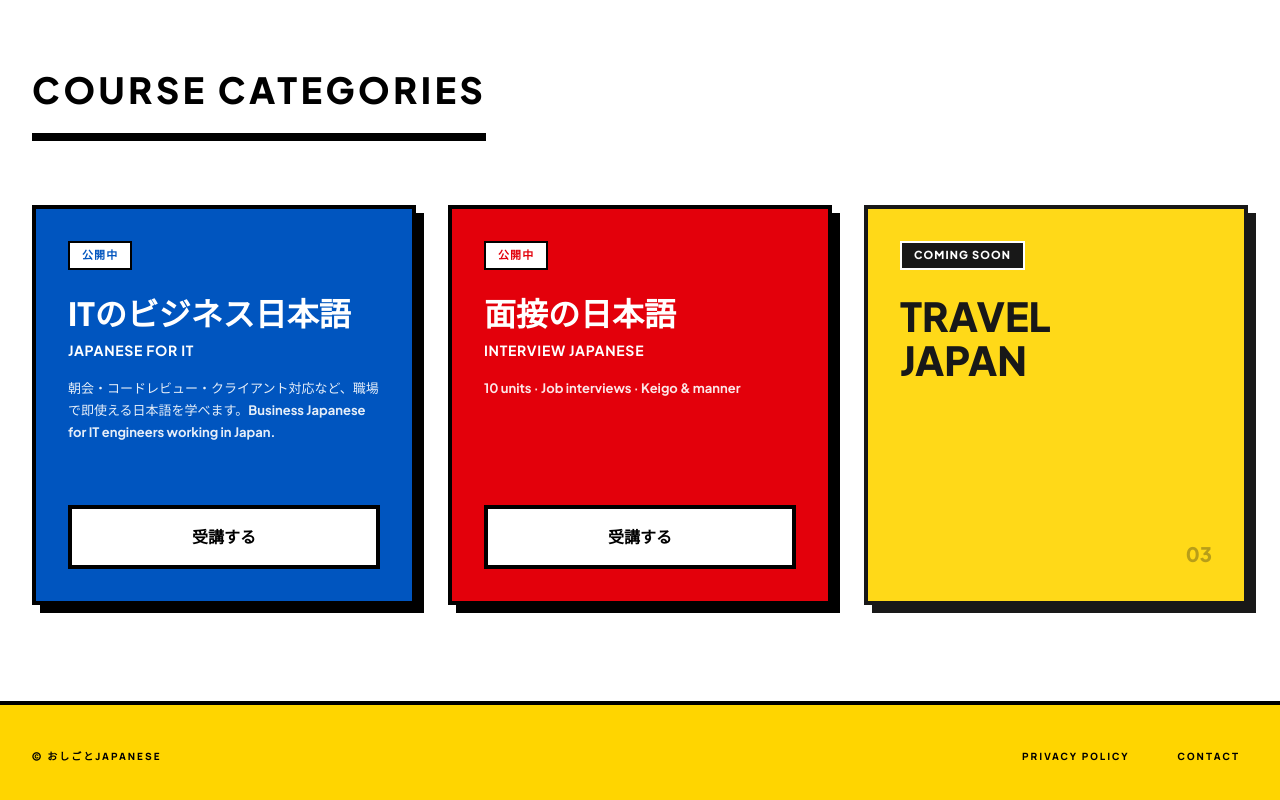
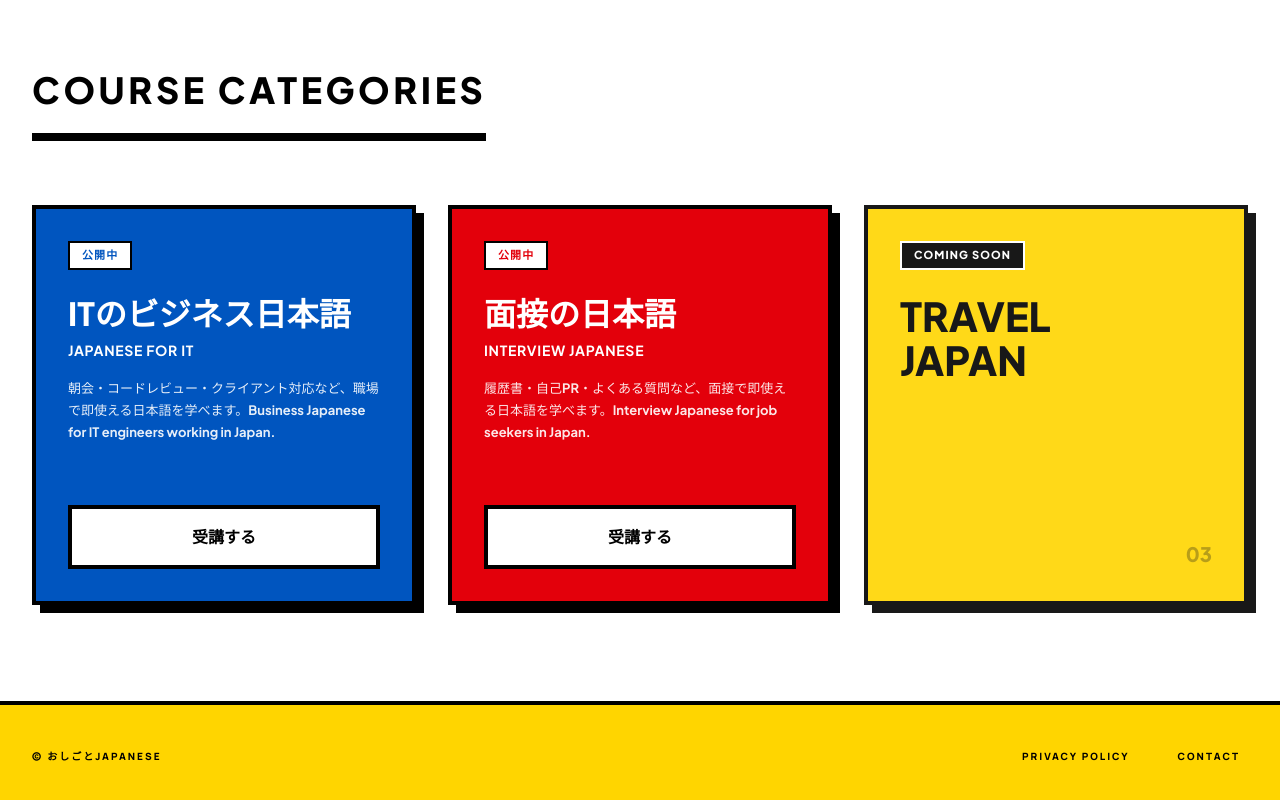
Before and after one commit to oyako99jp/oshigoto-japanese-next, a Next.js app: page / in a window 1280 px wide. Shown: the part 1616-2416 px from the top of the page. Built offline with nearby package versions, Linux system fonts and the light colour scheme.

Commit message:
Update interview card description on top page

```diff
--- a/src/app/page.tsx
+++ b/src/app/page.tsx
@@ -131,7 +131,7 @@ export default function TopPage() {
                 <span style={{ background: white, color: red, fontSize: 11, fontWeight: 900, letterSpacing: "0.1em", padding: "4px 12px", border: `2px solid ${black}`, textTransform: "uppercase", marginBottom: 24, display: "inline-block" }}>公開中</span>
                 <h3 style={{ fontSize: 32, fontWeight: 900, color: white, lineHeight: 1.2, marginBottom: 8, fontFamily: "'Plus Jakarta Sans', sans-serif" }}>面接の日本語</h3>
                 <p style={{ fontSize: 14, fontWeight: 500, color: white, margin: "0 0 16px", letterSpacing: "0.05em" }}>INTERVIEW JAPANESE</p>
-                <p style={{ fontSize: 13, fontWeight: 500, color: white, lineHeight: 1.7, margin: 0, opacity: 0.9 }}>10 units · Job interviews · Keigo & manner</p>
+                <p style={{ fontSize: 13, fontWeight: 500, color: white, lineHeight: 1.7, margin: 0, opacity: 0.9 }}>履歴書・自己PR・よくある質問など、面接で即使える日本語を学べます。Interview Japanese for job seekers in Japan.</p>
               </div>
               <button className="tp-enroll-btn" onClick={() => router.push("/interview")}>受講する</button>
             </div>
```
